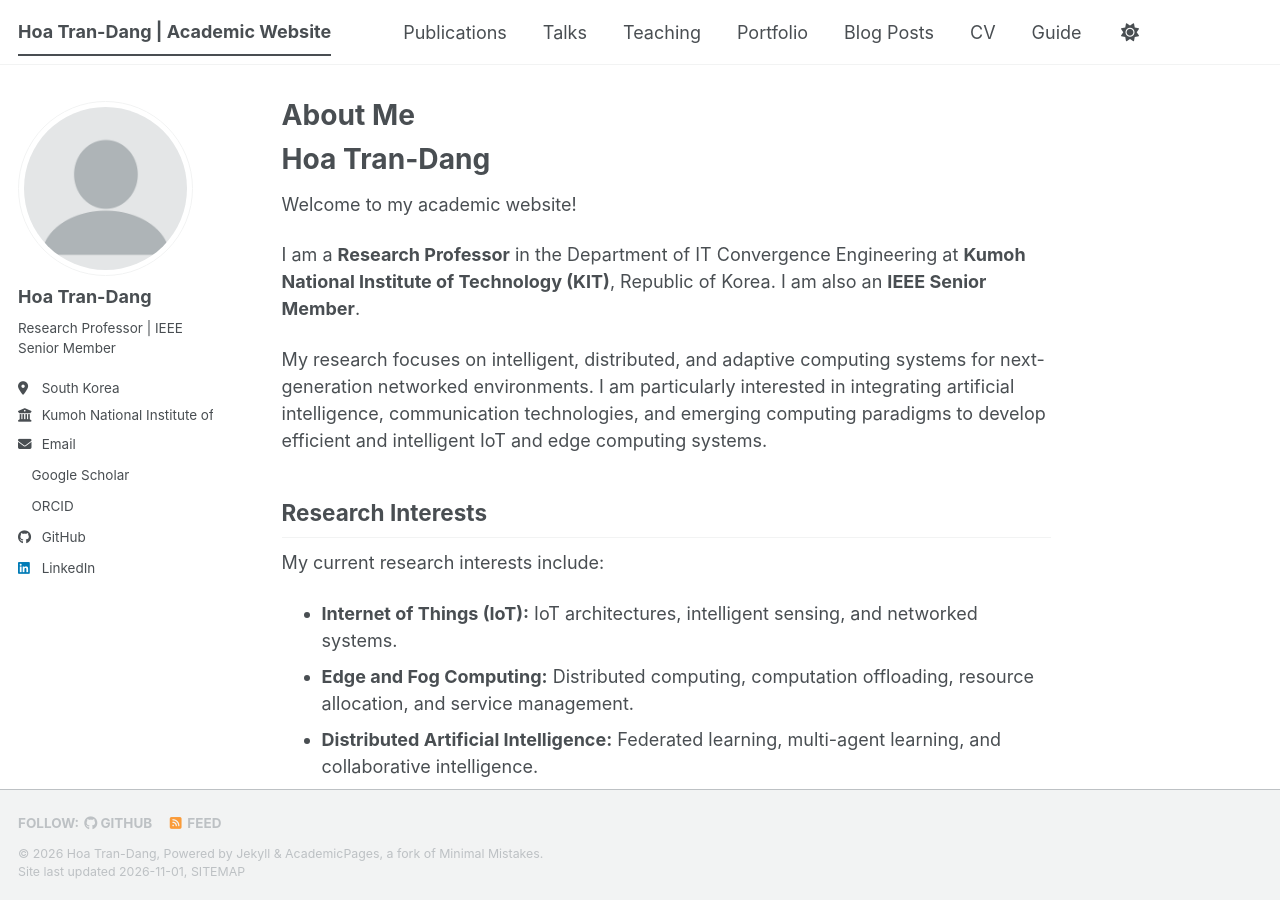
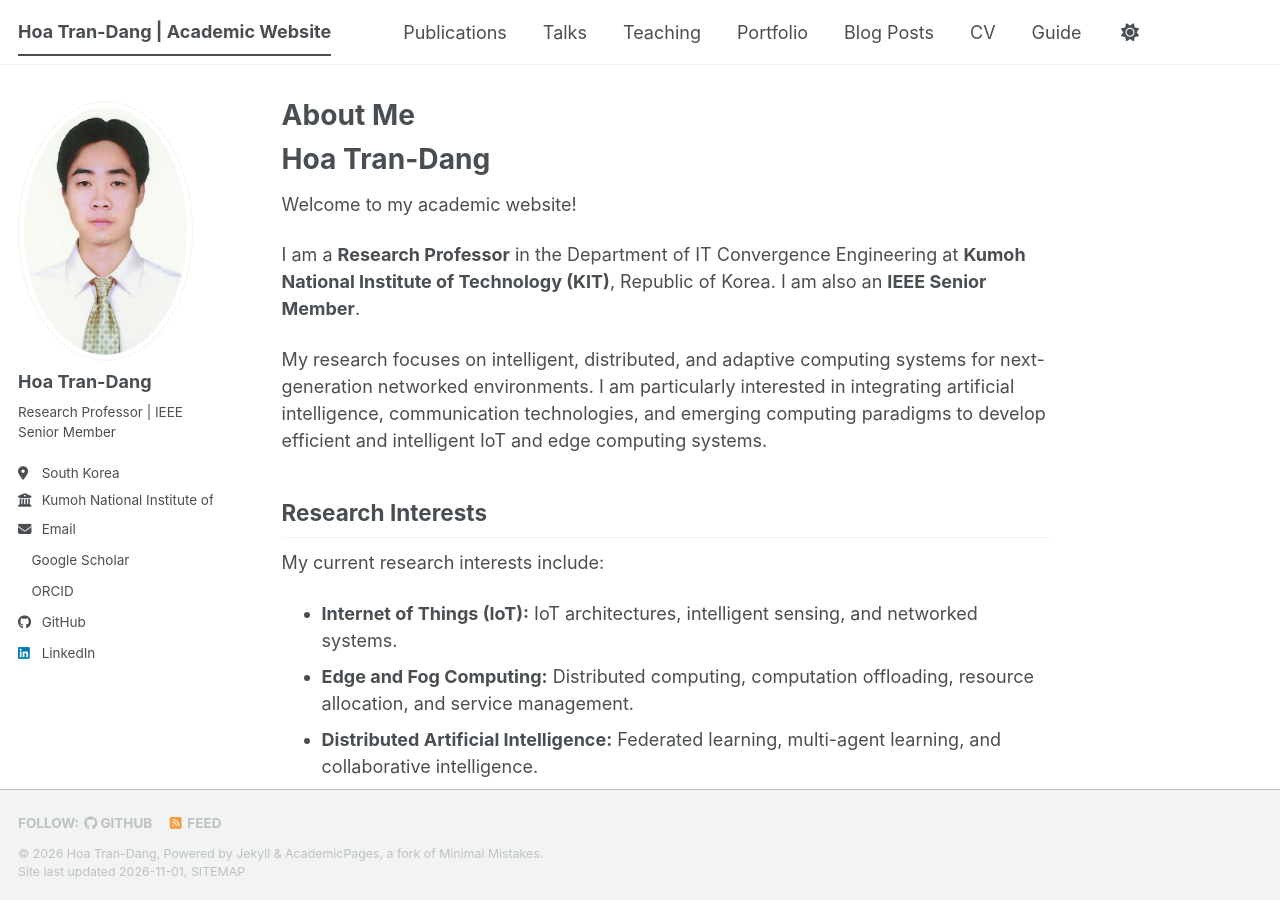
Before and after one commit to trandanghoa/trandanghoa.github.io, a Jekyll site: the page built from _pages/about.md, in a window 1280 px wide and 900 px high. Built offline with Jekyll 4.4.1, drawn with Linux system fonts in a browser that asks for light colours; a script bundle is joined from its source files by our own code; a style sheet for code colours, icons or effects is not loaded.

Commit message:
Update _config.yml

```diff
--- a/_config.yml
+++ b/_config.yml
@@ -23,7 +23,7 @@ repository               : "academicpages/academicpages.github.io"
 #               Additional customization can be done by editing /_includes/author-profile.html
 author:
   # Biographic information
-  avatar           : "profile.png"
+  avatar           : "Hoa.jpg"
   name             : "Hoa Tran-Dang"
   pronouns         : # example: "she/her"
   bio              : "Research Professor | IEEE Senior Member"
```
